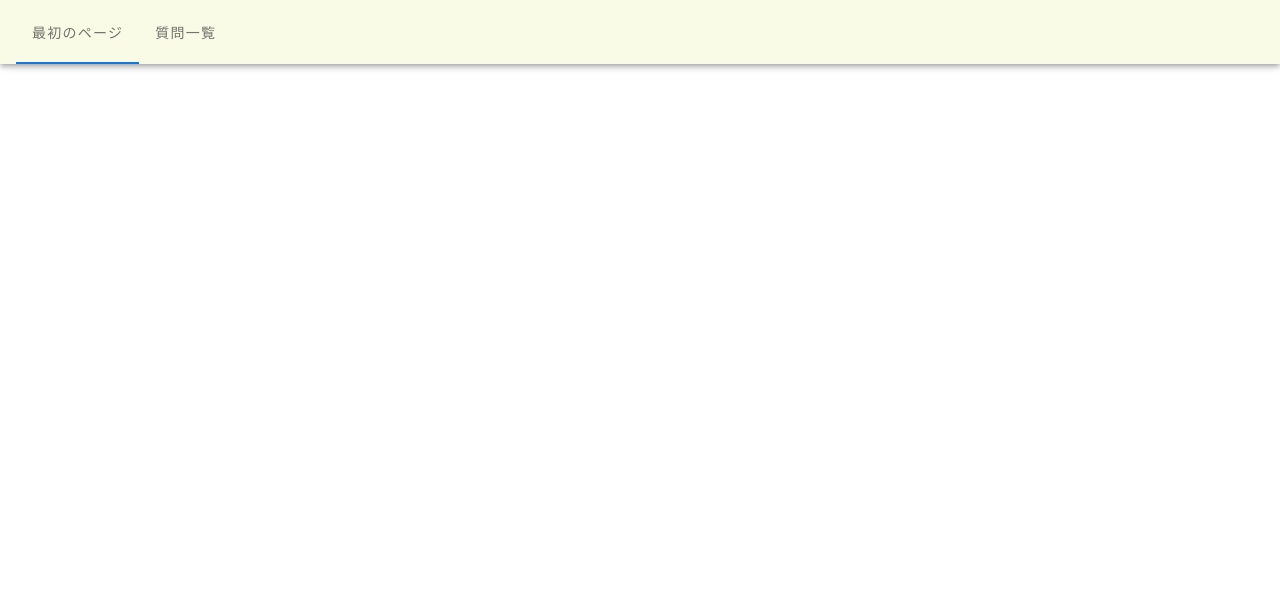
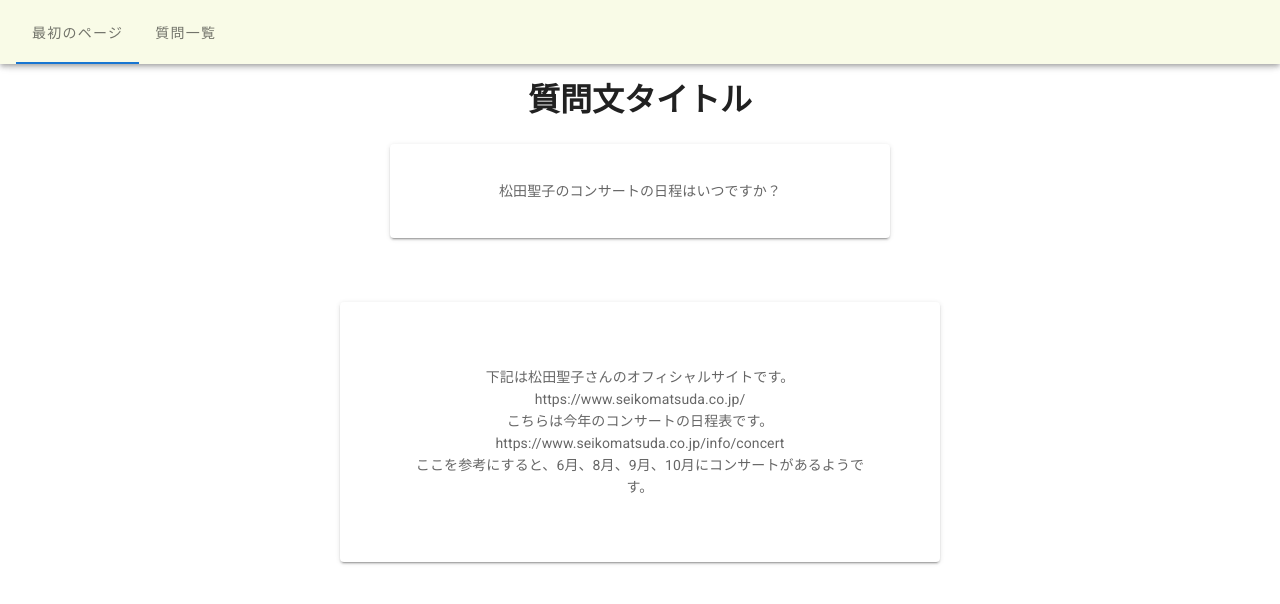
Before and after one commit to sanoyo/all-for-okan-vue, a Vue app: page /question/1 in a window 1280 px wide. Shown: the top 604 px of the page. Built offline with nearby package versions, Linux system fonts and the light colour scheme; no server answers.

Commit message:
質問詳細ページデザイン実装

```diff
--- a/src/router/index.js
+++ b/src/router/index.js
@@ -2,6 +2,7 @@ import Vue from 'vue'
 import VueRouter from 'vue-router'
 import Home from '../views/Home.vue'
 import Questions from '../views/Questions.vue'
+import Question from '../views/Question.vue'
 import Addresses from '../views/Addresses.vue'
 import AddressForm from '../views/AddressForm.vue'
 
@@ -17,6 +18,11 @@ const routes = [
     path: '/questions',
     name: 'questions',
     component: Questions
+  },
+  {
+    path: '/question/:question_id',
+    name: 'question',
+    component: Question
   },
   {
     path: '/addresses',
--- /dev/null
+++ b/src/views/Question.vue
@@ -0,0 +1,44 @@
+<template>
+  <v-container text-center justify-center>
+    <v-layout row wrap>
+      <v-flex xs12>
+        <h1>質問文タイトル</h1>
+      </v-flex>
+      <v-flex xs12 mt-5>
+        <v-card
+          class="pa-md-5 mx-lg-auto"
+          color="white"
+          width="500px"
+        >
+          <v-card-text>
+            松田聖子のコンサートの日程はいつですか？
+          </v-card-text>
+        </v-card>
+        <br>
+      </v-flex>
+      <v-flex xs12 mt-10>
+        <v-card
+          class="pa-md-12 mx-lg-auto"
+          color="white"
+          width="600px"
+        >
+          <v-card-text>
+            下記は松田聖子さんのオフィシャルサイトです。
+            https://www.seikomatsuda.co.jp/<br>
+            こちらは今年のコンサートの日程表です。
+            https://www.seikomatsuda.co.jp/info/concert<br>
+
+            ここを参考にすると、6月、8月、9月、10月にコンサートがあるようです。
+          </v-card-text>
+        </v-card>
+        <br>
+      </v-flex>
+    </v-layout>
+  </v-container>
+</template>
+
+<script>
+
+export default {
+}
+</script>
```
